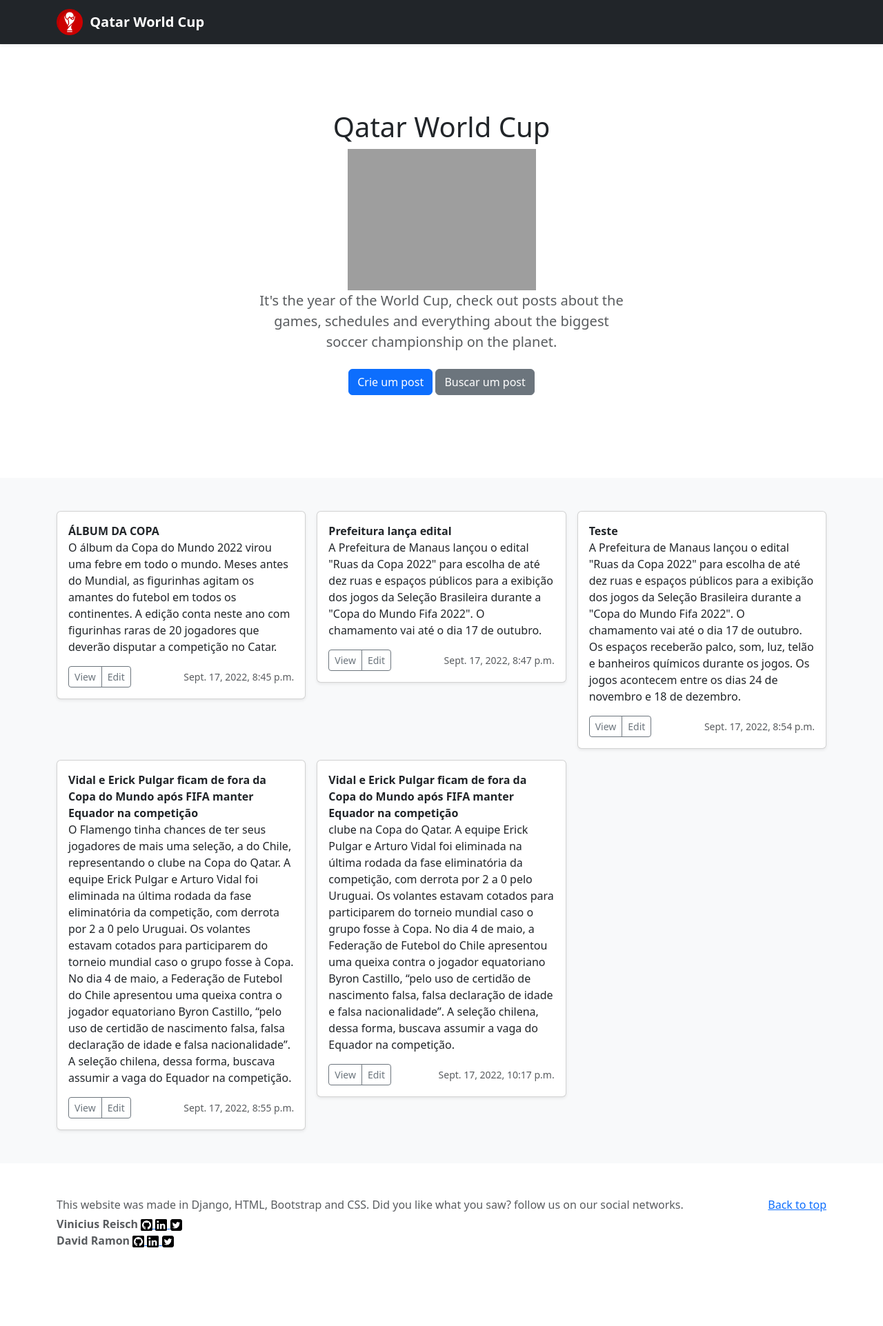
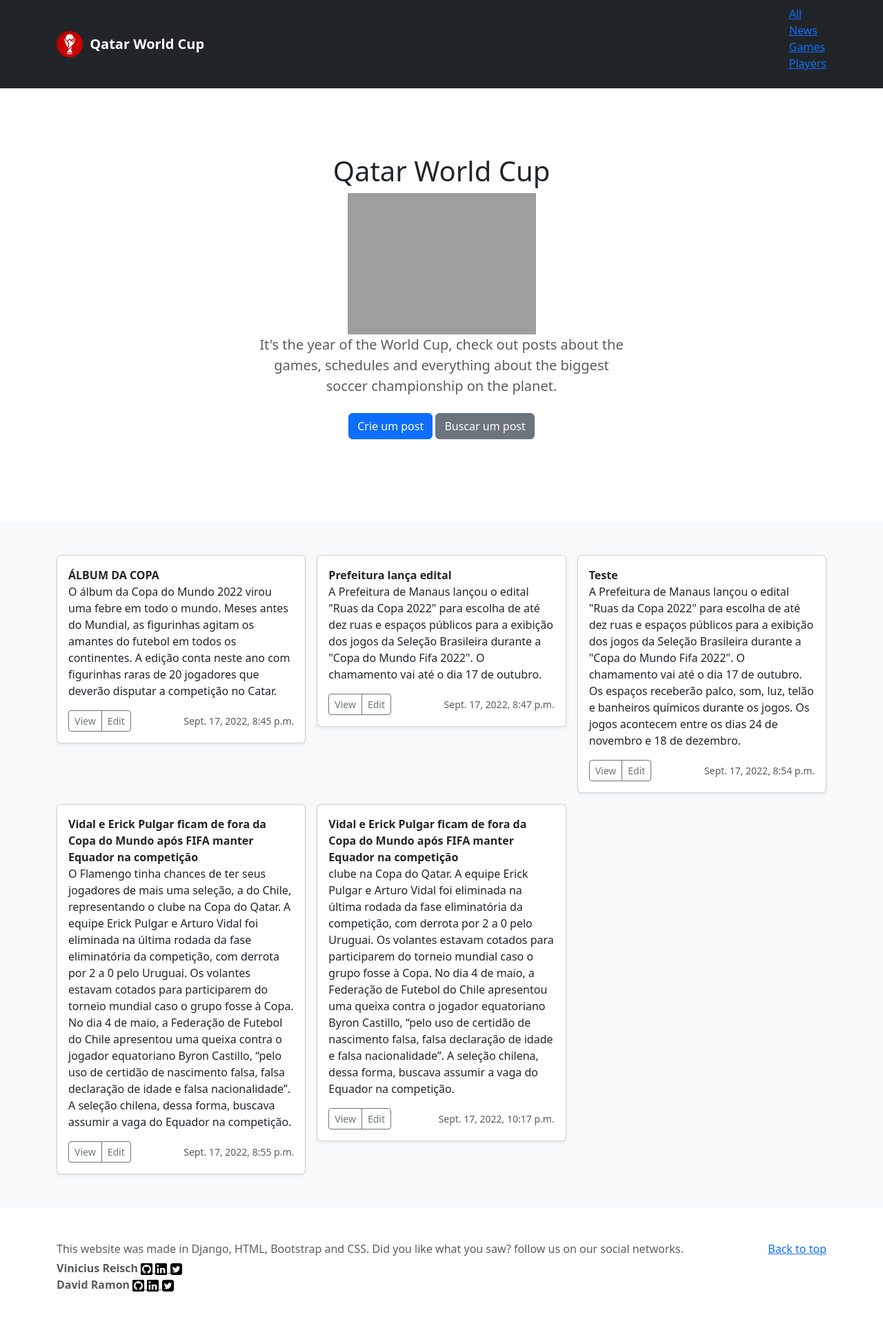
Before and after one commit to ViniciusReisch/Blog-DjangoProject, a Django app: page / in a window 1280 px wide. Shown: the whole page at 69% size. Before the commit the page ends 1809 px from the top, so only its background shows below. Run offline with Django 4.2, Linux system fonts and the light colour scheme; data comes from the database, SQL or seed files in the repository; some libraries are stand-ins or nearby versions; grey boxes are pictures that could not be loaded.

Commit message:
Update nav

```diff
--- a/blogProject/copa/templates/copa/index.html
+++ b/blogProject/copa/templates/copa/index.html
@@ -87,7 +87,7 @@
         <img src="assets/world-cup.png" width="7%" style="padding-right: 10px">
         <strong>Qatar World Cup</strong>
       </a>
-
+      {% include 'copa/static/partials/_nav.html' %}
     </div>
   </div>
 </header>
--- a/blogProject/copa/templates/copa/static/partials/_nav.html
+++ b/blogProject/copa/templates/copa/static/partials/_nav.html
@@ -1,9 +1,8 @@
 <nav id='menu'>
-  <input type='checkbox' id='responsive-menu' onclick='updatemenu()'><label></label>
   <ul>
     <li><a href='/'>All</a></li>
     <li><a href='/news/'>News</a></li>
     <li><a href='/games/'>Games</a></li>
-    <li><a href='/players/'>players</a></li>
+    <li><a href='/players/'>Players</a></li>
   </ul>
 </nav>
```
